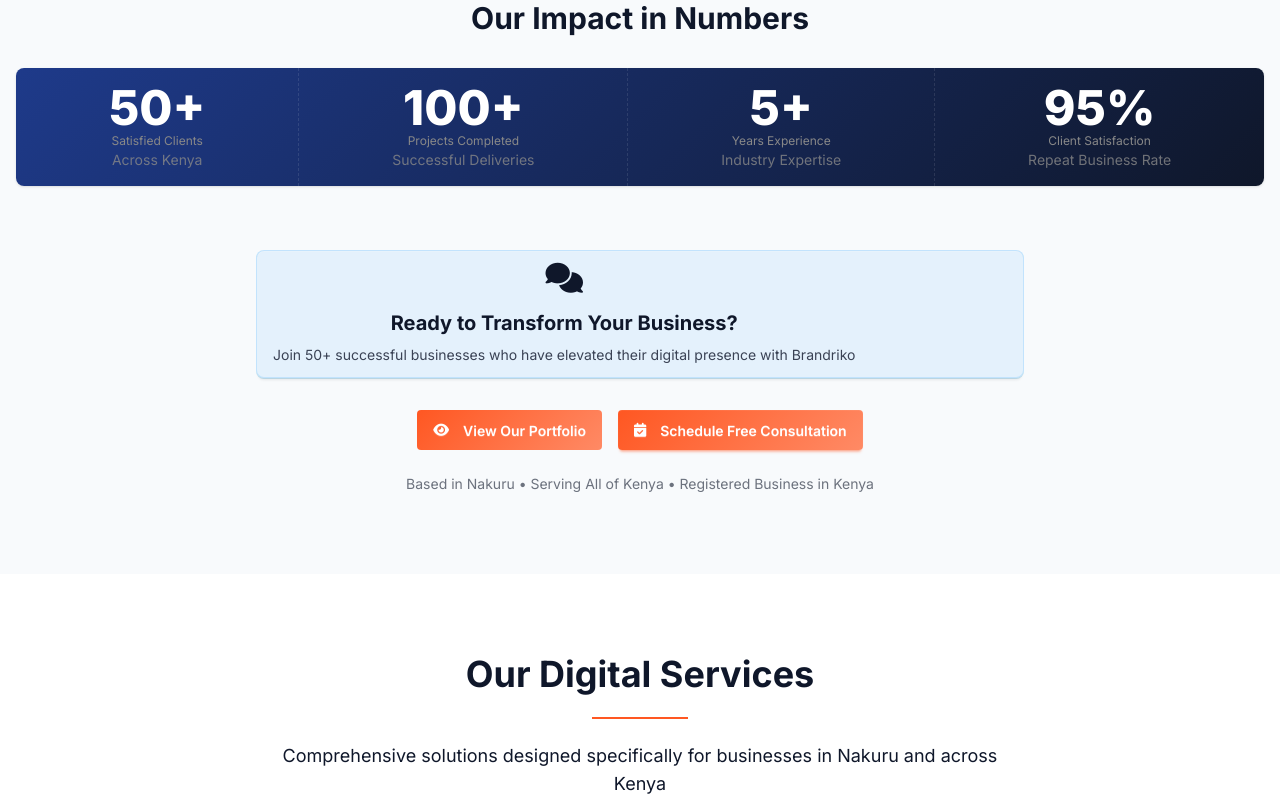
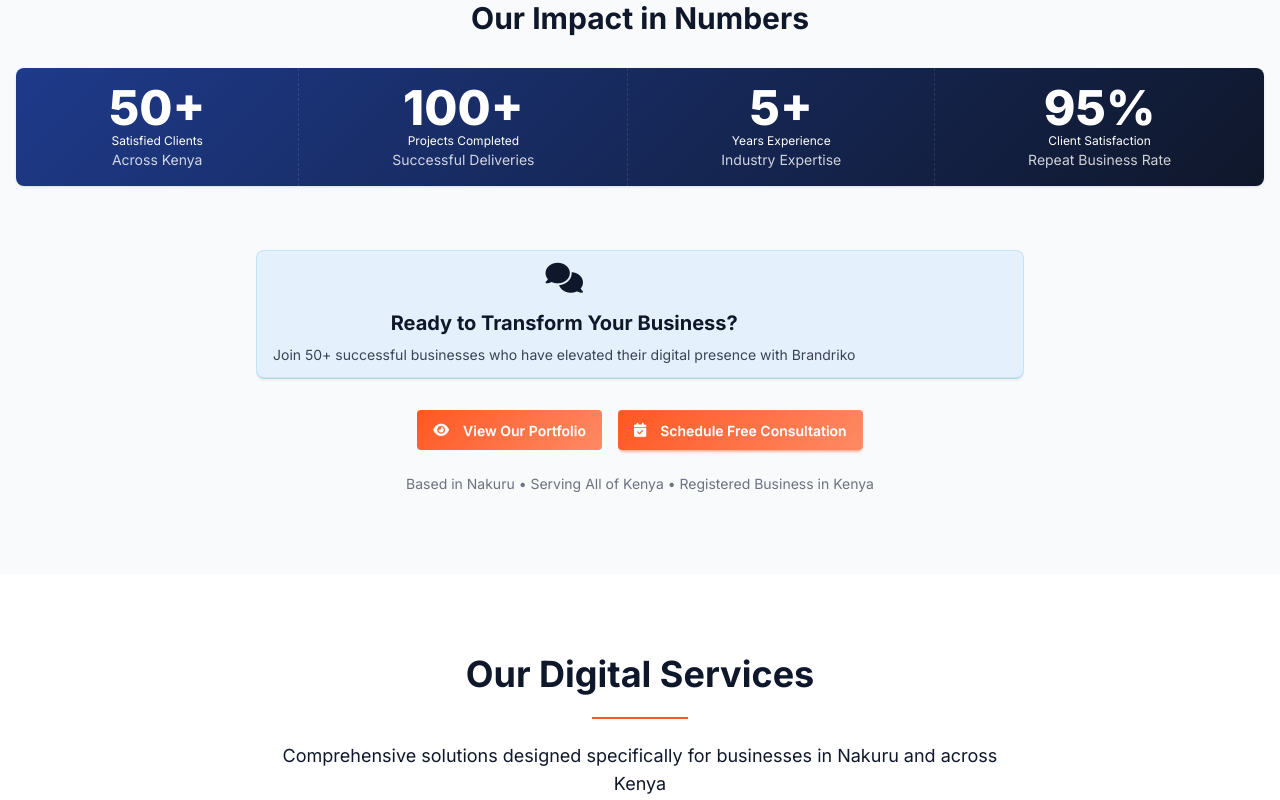
Before and after one commit to matthewkuria/brandriko, a Next.js app: page / in a window 1280 px wide. Shown: the part 2340-3140 px from the top of the page. Built offline with nearby package versions, Linux system fonts and the light colour scheme.

Commit message:
Change the stat-desc to white

```diff
--- a/app/globals.css
+++ b/app/globals.css
@@ -99,7 +99,7 @@
   transform: scale(1.05);
 }
 .stat-desc{
-  color: #888;
+  color: #ffffff;
 }
 /* Counter animation */
 @keyframes countUp {
```
